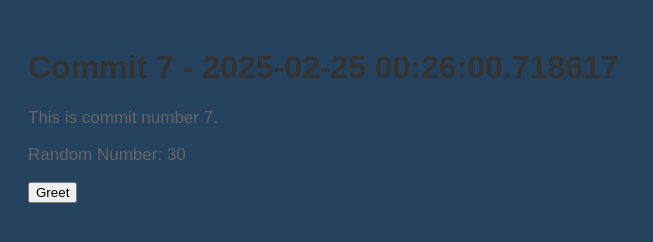
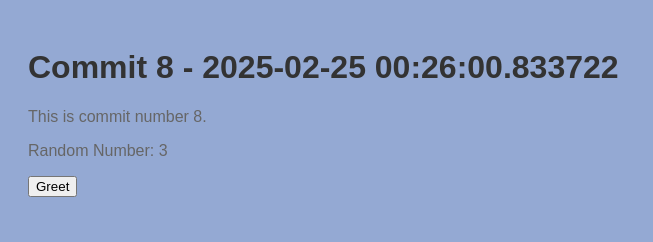
Before and after one commit to stiffs95/myrep-repo-20250225002553, a plain HTML site: page index.html in a window 1280 px wide. Shown: the whole page, without its empty margins (0-653 px from the left). Drawn offline with Linux system fonts and the light colour scheme.

Commit message:
📝 My commit 8 with HTML, CSS, and JS

```diff
--- a/index.html
+++ b/index.html
@@ -2,13 +2,13 @@
     <!DOCTYPE html>
     <html>
     <head>
-        <title>Commit 7 - 2025-02-25 00:26:00.718617</title>
+        <title>Commit 8 - 2025-02-25 00:26:00.833722</title>
         <link rel="stylesheet" href="style.css">
     </head>
     <body>
-        <h1>Commit 7 - 2025-02-25 00:26:00.718617</h1>
-        <p>This is commit number 7.</p>
-        <p>Random Number: 30</p>
+        <h1>Commit 8 - 2025-02-25 00:26:00.833722</h1>
+        <p>This is commit number 8.</p>
+        <p>Random Number: 3</p>
         <button onclick="greet()">Greet</button>
         <script src="script.js"></script>
     </body>
--- a/script.js
+++ b/script.js
@@ -2,4 +2,4 @@
     function greet() {
         alert('Hello from commit ' + commitNumber + '!');
     }
-    var commitNumber = 7;
+    var commitNumber = 8;
--- a/style.css
+++ b/style.css
@@ -1,7 +1,7 @@
 
     body {
         font-family: Arial, sans-serif;
-        background-color: #25435e;
+        background-color: #94a9d3;
         padding: 20px;
     }
     h1 {
@@ -9,5 +9,5 @@
     }
     p {
         color: #666;
-        font-size: 17px;
+        font-size: 16px;
     }
```
